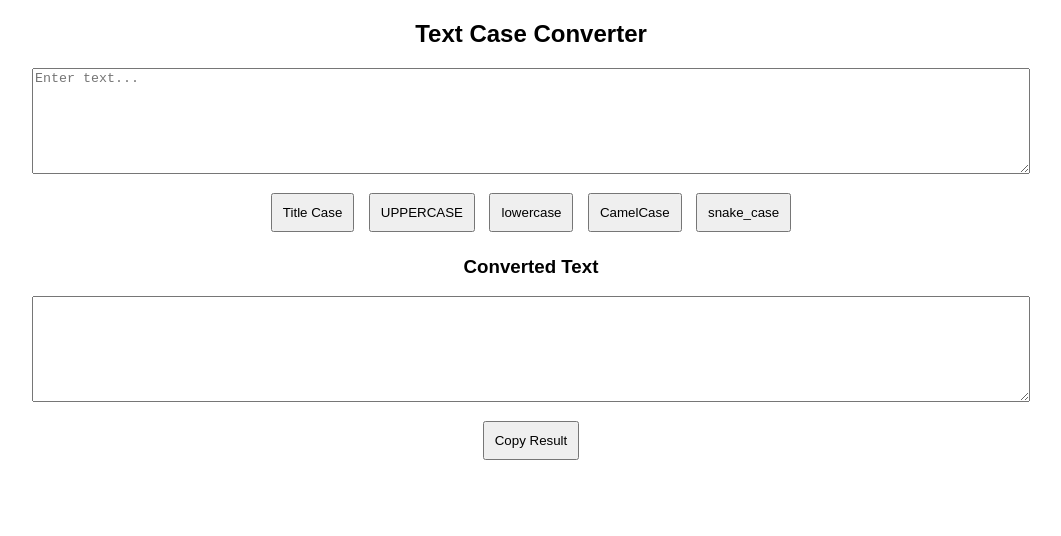
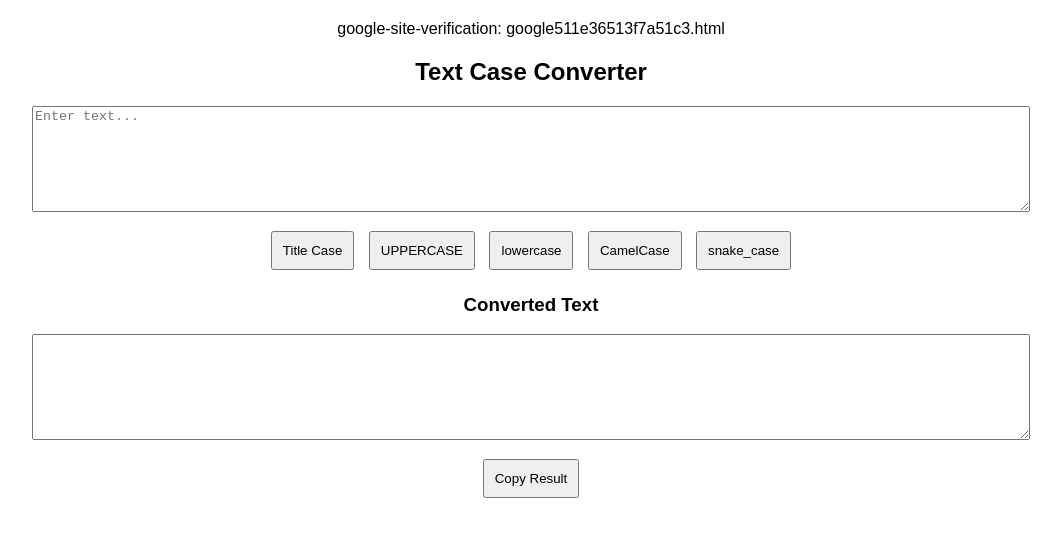
Before and after one commit to firatt122/title-case-converter, a plain HTML site: page index.html in a window 1280 px wide. Shown: the whole page, without its empty margins (109-1170 px from the left). Drawn offline with Linux system fonts and the light colour scheme.

Commit message:
Update index.html

```diff
--- a/index.html
+++ b/index.html
@@ -1,6 +1,8 @@
 <!DOCTYPE html>
 <html lang="en">
 <head>
+google-site-verification: google511e36513f7a51c3.html
+
     <meta charset="UTF-8">
     <meta name="viewport" content="width=device-width, initial-scale=1.0">
     <title>Title Case Converter</title>
```
